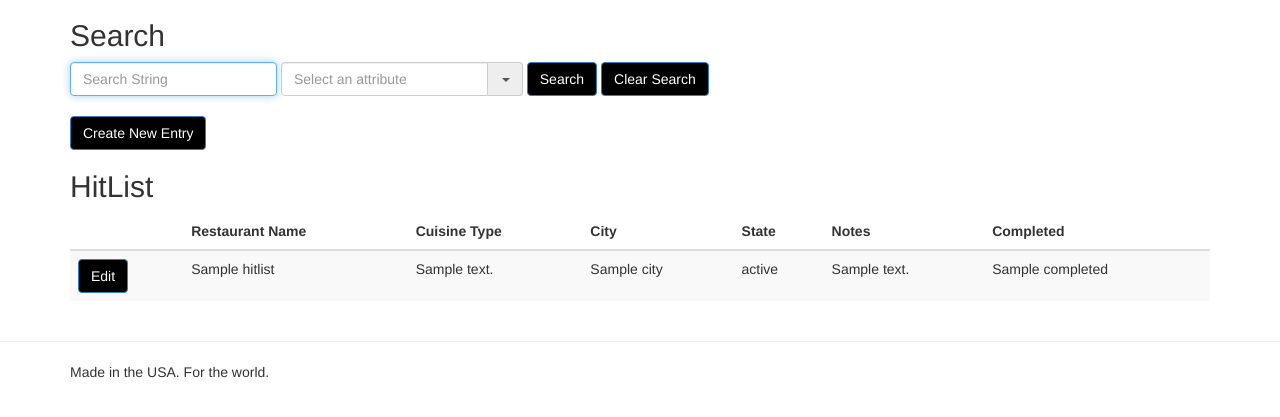
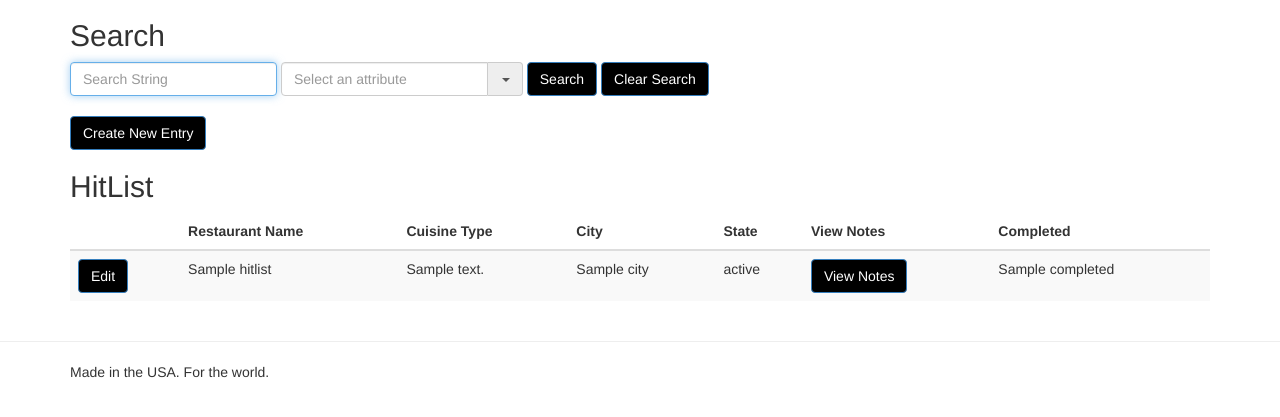
Before and after one commit to kelvinatorr/relationshipanalytics, a Python web app: template templates/index.html in a window 1280 px wide. Shown: the part 51-468 px from the top of the page. Run offline with Jinja, Linux system fonts and the light colour scheme; the template is opened without the code that fills it: most values are stand-ins (such as "Sample title", 1, 10 or a date in 2020); some libraries are stand-ins or nearby versions.

Commit message:
Add Modal popup to view notes

```diff
--- a/app.yaml
+++ b/app.yaml
@@ -21,6 +21,9 @@ handlers:
 - url: /static
   static_dir: static
 
+- url: /fonts
+  static_dir: fonts
+
 - url: /blobstore.*
   script: blobstore.app
 
--- a/templates/index.html
+++ b/templates/index.html
@@ -45,7 +45,7 @@
                   <th>Cuisine Type</th>
                   <th>City</th>
                   <th>State</th>
-                  <th>Notes</th>
+                  <th>View Notes</th>
                   <th>Completed</th>
                 </tr>
               </thead>
@@ -61,7 +61,12 @@
                         <td>{{ e.CuisineType }}</td>
                         <td>{{ e.City }}</td>
                         <td>{{ e.State }}</td>
-                        <td>{{ e.NotesComments }}</td>
+                        <td>
+                          <a href="#" class="btn btn-small btn-primary"
+                             data-toggle="modal"
+                             data-target="#basicModal">View Notes
+                          </a>
+                        </td>
                         <td>{{ e.Completed }}</td>
                     </tr>
                 {% endfor %}
@@ -71,6 +76,20 @@
         </div>
         </div>
 </div><!-- /.container -->
+<div class="modal fade" id="basicModal" tabindex="-1" role="dialog" aria-labelledby="basicModal" aria-hidden="true">
+    <div class="modal-dialog">
+        <div class="modal-content">
+            <div class="modal-header">
+            <button type="button" class="close" data-dismiss="modal" aria-hidden="true">&times;</button>
+            <h4 class="modal-title" id="myModalLabel">Modal title</h4>
+            </div>
+            <div class="modal-body">
+                <!-- <h4>Modal Body</h4> -->
+                <p id="modal-notes">Modal Body</p>
+            </div>
+    </div>
+  </div>
+</div>
 {% endblock %}
 {% block footer %}
     <link rel="stylesheet" type="text/css" href="/css/admin.css"/>
@@ -82,6 +101,11 @@
         $('.combobox').combobox();
         $('#nav_hitlist').addClass('active');
         $("#hitlist").tablesorter();
+        $('#basicModal').on('show.bs.modal',function(e){
+          alert("Fired!");
+          $('#modal-notes').html('boom');
+          });
       });
+
     </script>
 {% endblock %}
```
Also changed, not shown: fonts/glyphicons-halflings-regular.ttf (added), fonts/glyphicons-halflings-regular.woff (added), 2 other files.
